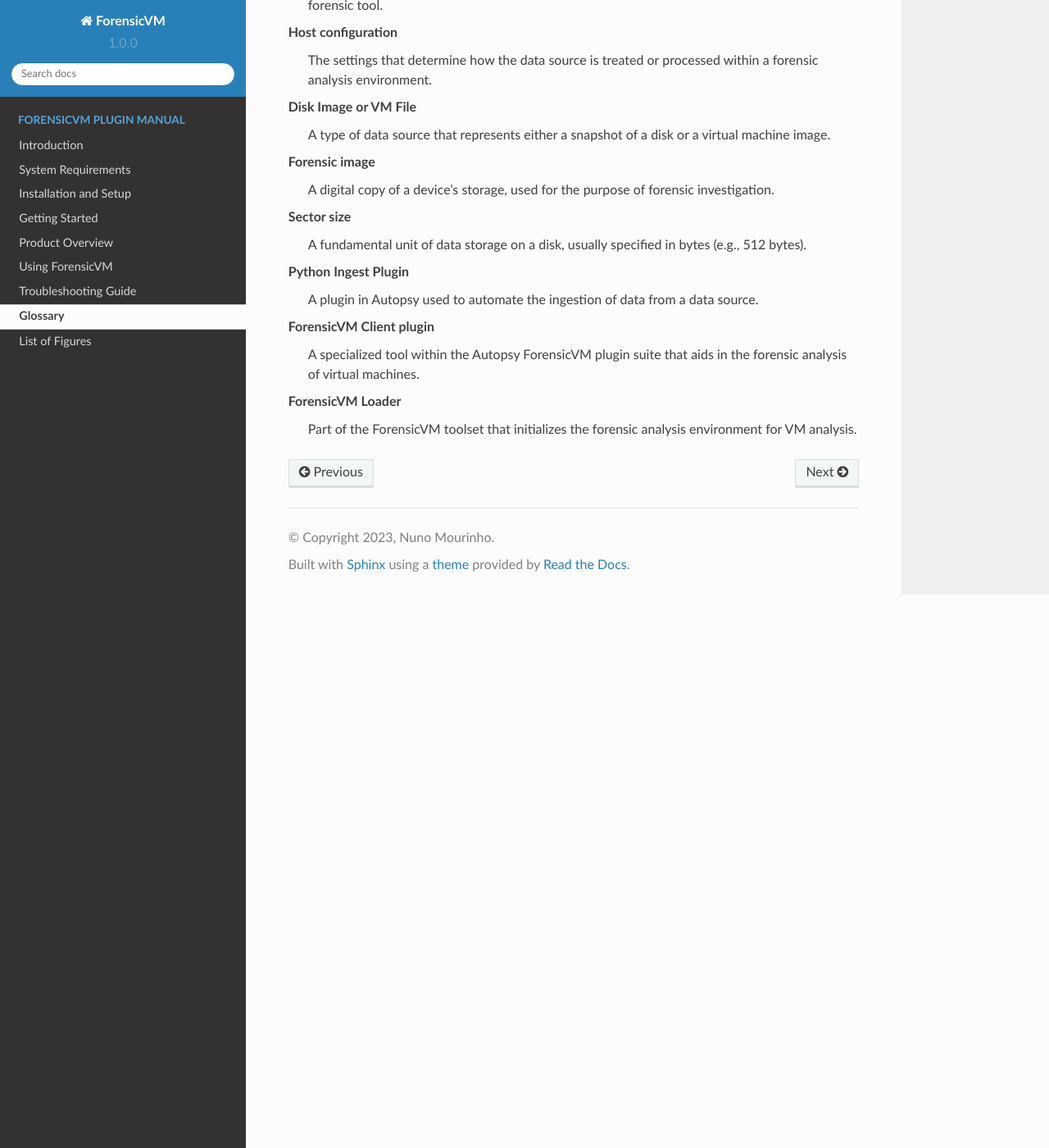
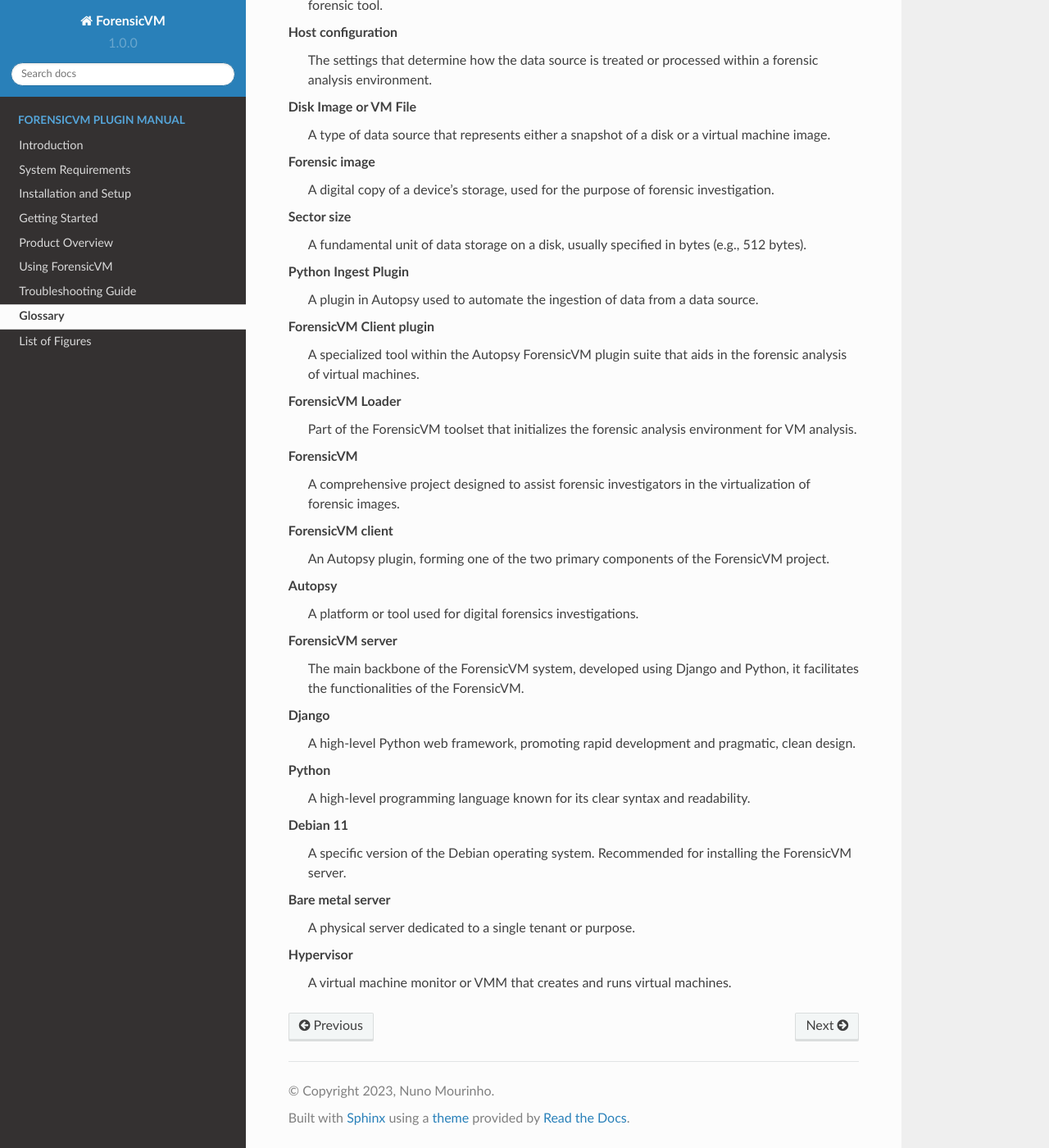
Before and after one commit to nunomourinho/forensicVmAutopsyUserManual, a Sphinx documentation site: the page built from docs/glossary.rst, in a window 1280 px wide and 1400 px high, scrolled down 2136 px. Shown: the whole window at 82% size. Built offline with Sphinx 7.4.7 and the Read the Docs theme 2.0.0, drawn with Linux system fonts in a browser that asks for light colours; pages that are not in the unit, such as notebooks, are missing from menus.

Commit message:
Update glossary.rst

```diff
--- a/docs/glossary.rst
+++ b/docs/glossary.rst
@@ -87,3 +87,30 @@
 
    ForensicVM Loader
       Part of the ForensicVM toolset that initializes the forensic analysis environment for VM analysis.
+
+   ForensicVM
+      A comprehensive project designed to assist forensic investigators in the virtualization of forensic images.
+
+   ForensicVM client
+      An Autopsy plugin, forming one of the two primary components of the ForensicVM project.
+
+   Autopsy
+      A platform or tool used for digital forensics investigations.
+
+   ForensicVM server
+      The main backbone of the ForensicVM system, developed using Django and Python, it facilitates the functionalities of the ForensicVM.
+
+   Django
+      A high-level Python web framework, promoting rapid development and pragmatic, clean design.
+
+   Python
+      A high-level programming language known for its clear syntax and readability.
+
+   Debian 11
+      A specific version of the Debian operating system. Recommended for installing the ForensicVM server.
+
+   Bare metal server
+      A physical server dedicated to a single tenant or purpose.
+
+   Hypervisor
+      A virtual machine monitor or VMM that creates and runs virtual machines.
```
